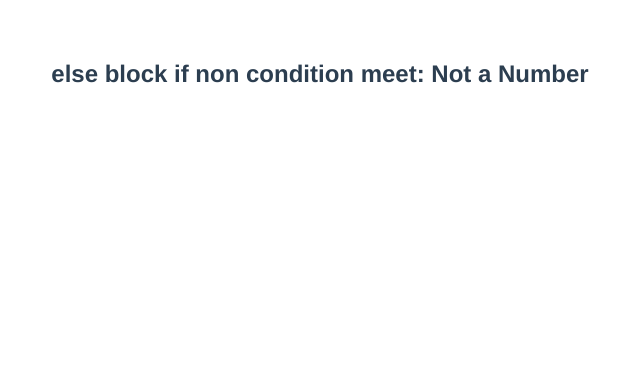
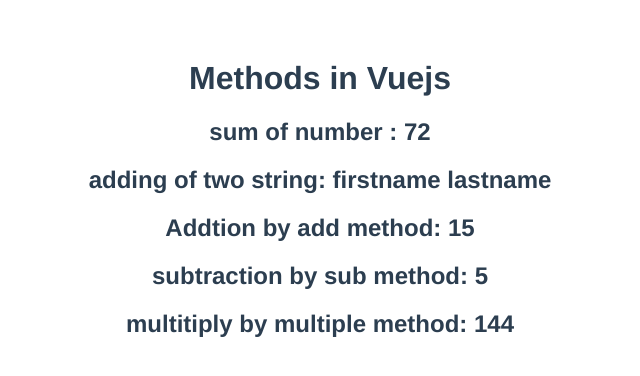
Before and after one commit to mentorvikash/Vue-tutorial-complete, a Vue app in the folder day1-hello-world/: page / in a window 1280 px wide. Shown: the top 376 px of the page, without its empty margins (320-960 px from the left). Built offline with nearby package versions, Linux system fonts and the light colour scheme.

Commit message:
add array and objects

```diff
--- a/day1-hello-world/src/App.vue
+++ b/day1-hello-world/src/App.vue
@@ -1,8 +1,10 @@
 <template>
-  <h2 v-if="count === 0"> if block: Number is Zero</h2>
-  <h2 v-else-if="count > 0">else if block: Number is grater then zero</h2>
-  <h2 v-else-if="count < 0">else if block: Number is Less then zero</h2>
-  <h2 v-else>else block if non condition meet: Not a Number</h2>
+  <h1>Methods in Vuejs</h1>
+  <h2>sum of number : {{ 5 + 42 + 25 }}</h2>
+  <h2>adding of two string: {{ "firstname" + " " + "lastname" }}</h2>
+  <h2>Addtion by add method: {{ add(10, 5) }}</h2>
+  <h2>subtraction by sub method: {{ sub(10, 5) }}</h2>
+  <h2>multitiply by multiple method: {{ multiple(12) }}</h2>
 </template>
 
 <script>
@@ -10,39 +12,30 @@
   name: "App",
   data() {
     return {
-      count: "fdfa",
-    };
+      baseNumber: 12
+    }
   },
+  methods: {
+    add(a, b) {
+      return a + b;
+    },
+
+    sub(a, b) {
+      return a - b;
+    },
+
+    multiple(num) {
+      return this.baseNumber * num;
+    }
+  }
 }
 </script>
 
 <style>
 #app {
   font-family: Avenir, Helvetica, Arial, sans-serif;
-  -webkit-font-smoothing: antialiased;
-  -moz-osx-font-smoothing: grayscale;
   text-align: center;
   color: #2c3e50;
   margin-top: 60px;
 }
-
-.underline {
-  text-decoration: underline;
-}
-
-.success {
-  color: green
-}
-
-.promoted {
-  font-style: italic;
-}
-
-.new {
-  color: orchid
-}
-
-.sold-out {
-  color: red;
-}
 </style>
--- /dev/null
+++ b/day1-hello-world/src/components/day2_conditinal_render.vue
@@ -0,0 +1,59 @@
+<template>
+    <h2 v-if="count === 0"> if block: Number is Zero</h2>
+    <h2 v-else-if="count > 0">else if block: Number is grater then zero</h2>
+    <h2 v-else-if="count < 0">else if block: Number is Less then zero</h2>
+    <h2 v-else>else block if non condition meet: Not a Number</h2>
+    <template v-if="ifvisible">
+        <h3>we have to display</h3>
+        <h3>A number of items</h3>
+        <h3>based on some condition</h3>
+    </template>
+    <h2 v-show="isvisible">v-show used to show element and remain in dom ui if not visible</h2>
+    <h2 v-if="isvisible">v-if used to show element and get removed from dom tree if condition not match</h2>
+</template>
+
+<script>
+export default {
+    name: "App",
+    data() {
+        return {
+            count: "fdfa",
+            ifvisible: true,
+            isvisible: true,
+        };
+    },
+}
+</script>
+
+<style>
+#app {
+    font-family: Avenir, Helvetica, Arial, sans-serif;
+    -webkit-font-smoothing: antialiased;
+    -moz-osx-font-smoothing: grayscale;
+    text-align: center;
+    color: #2c3e50;
+    margin-top: 60px;
+}
+
+.underline {
+    text-decoration: underline;
+}
+
+.success {
+    color: green
+}
+
+.promoted {
+    font-style: italic;
+}
+
+.new {
+    color: orchid
+}
+
+.sold-out {
+    color: red;
+}
+
+.box-wraper {}
+</style>
--- /dev/null
+++ b/day1-hello-world/src/components/day3_display_array_and_object.vue
@@ -0,0 +1,68 @@
+<template>
+    <h2>diplay arrry of names</h2>
+    <h3 v-for="name of names" :key="name">{{ name }}</h3>
+    <h2>display array of objects</h2>
+    <h3 v-for="user in users" :key="user.fname"> {{ user.fname }} {{ user.lname }} </h3>
+    <h2>display object keys</h2>
+    <h3 v-for="value in myFamilyInfo" :key="value">{{ value }}</h3>
+    <h3 v-for="(value, key, index) in myFamilyInfo" :key="index"> {{ index + 1 }} {{ key + " " + value }}</h3>
+    <h2>display nested array in object</h2>
+    <div v-for="(game, index) in games" :key="index">
+        <h3>{{ game.name }}</h3>
+        <template v-for="player in game.players" :key="player">
+            <span>{{ player }}</span>
+        </template>
+        <hr>
+    </div>
+    <h2>Condition render only specific element of array</h2>
+    <div v-for=" (user, index) in usersList" :key="index">
+        <h3 v-if="user === 'madhuri'">{{ user }}</h3>
+    </div>
+</template>
+
+<script>
+export default {
+    name: "App",
+    data() {
+        return {
+            names: ["vikash", "rajat", "vishal"],
+            users: [
+                {
+                    fname: "vikash",
+                    lname: "singh"
+                },
+                {
+                    fname: "revived",
+                    lname: "coding"
+                }
+
+            ],
+            myFamilyInfo: {
+                user1: "vikash singh",
+                user2: "rajat singh",
+                user3: "vishal singh"
+            },
+            games: [
+                {
+                    name: "cricket",
+                    players: ["sachine", "ms dhoni"]
+                },
+                {
+                    name: "kabadi",
+                    players: ["anit thapa", "gaza maldo"]
+                }
+            ],
+            usersList: ["riya", "priya", "madhuri"]
+        }
+    }
+}
+</script>
+
+<style>
+#app {
+    font-family: Avenir, Helvetica, Arial, sans-serif;
+    text-align: center;
+    color: #2c3e50;
+    margin-top: 60px;
+}
+</style>
```
